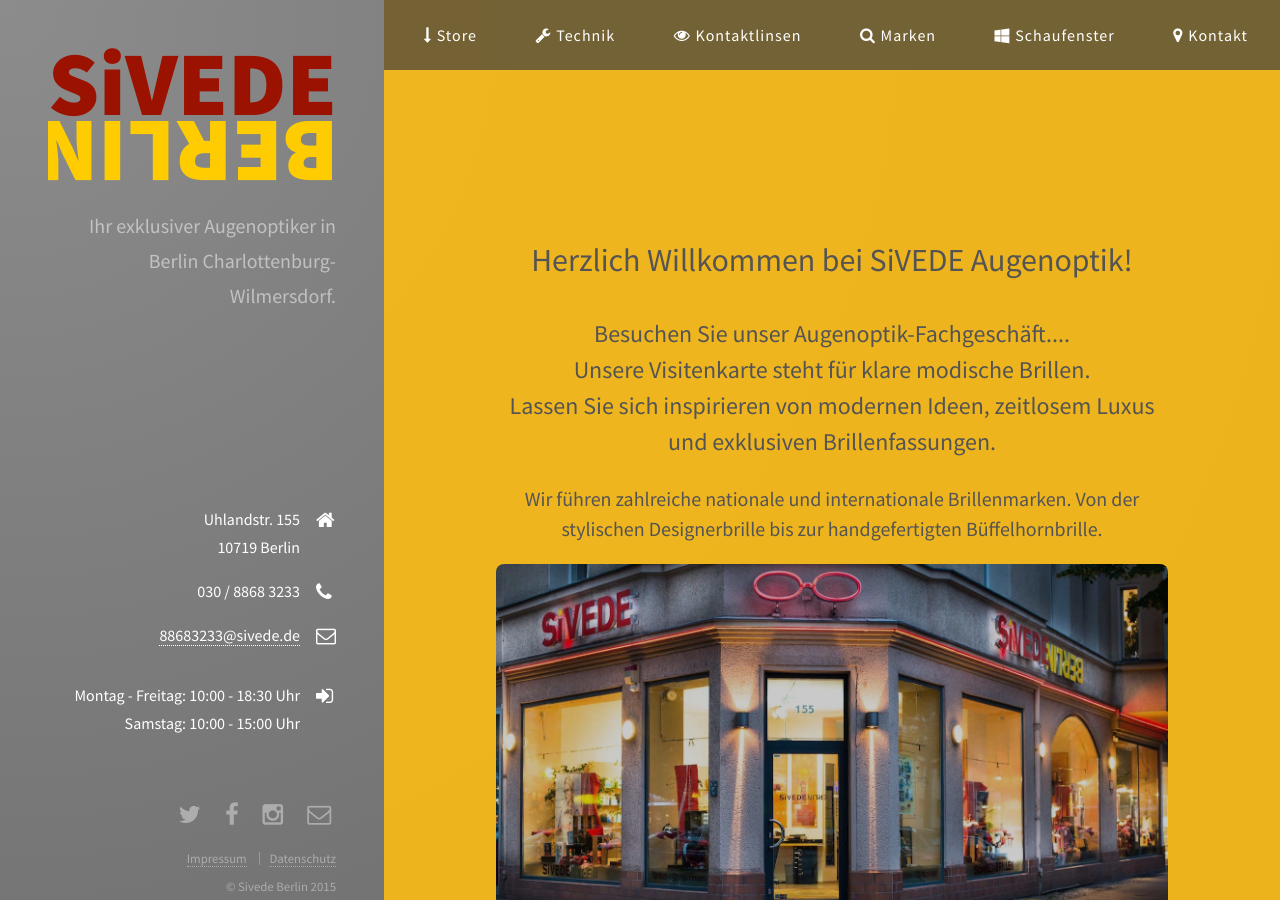
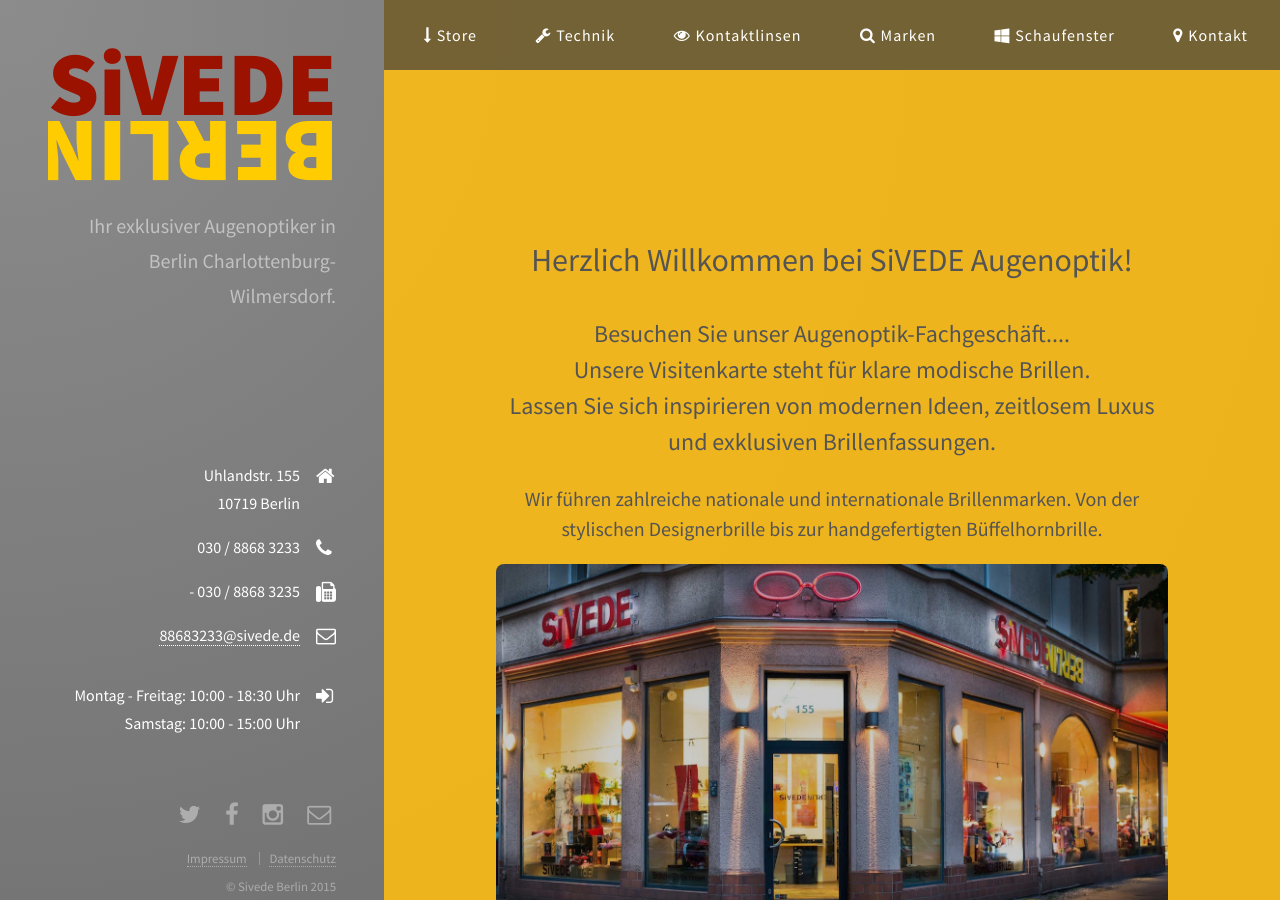
Before and after one commit to noobit/sivede, a Jekyll site: the page built from index.md, in a window 1280 px wide and 900 px high. Built offline with Jekyll 4.4.1, drawn with Linux system fonts in a browser that asks for light colours; nearby versions of some CDN libraries.

Commit message:
Update footer.html

```diff
--- a/_includes/footer.html
+++ b/_includes/footer.html
@@ -7,6 +7,10 @@
     <li id="phone">
       {{site.telefon}}
       <h3 class="icon fa-phone"><span class="label">Telefon</span></h3>
+    </li>
+    <li id="fax">
+-			030 / 8868 3235
+      <h3 class="icon fa-fax "><span class="label">Fax</span></h3>
     </li>
     <li id="mail">
       <a href="mailto:88683233@sivede.de">88683233@sivede.de</a>
```
